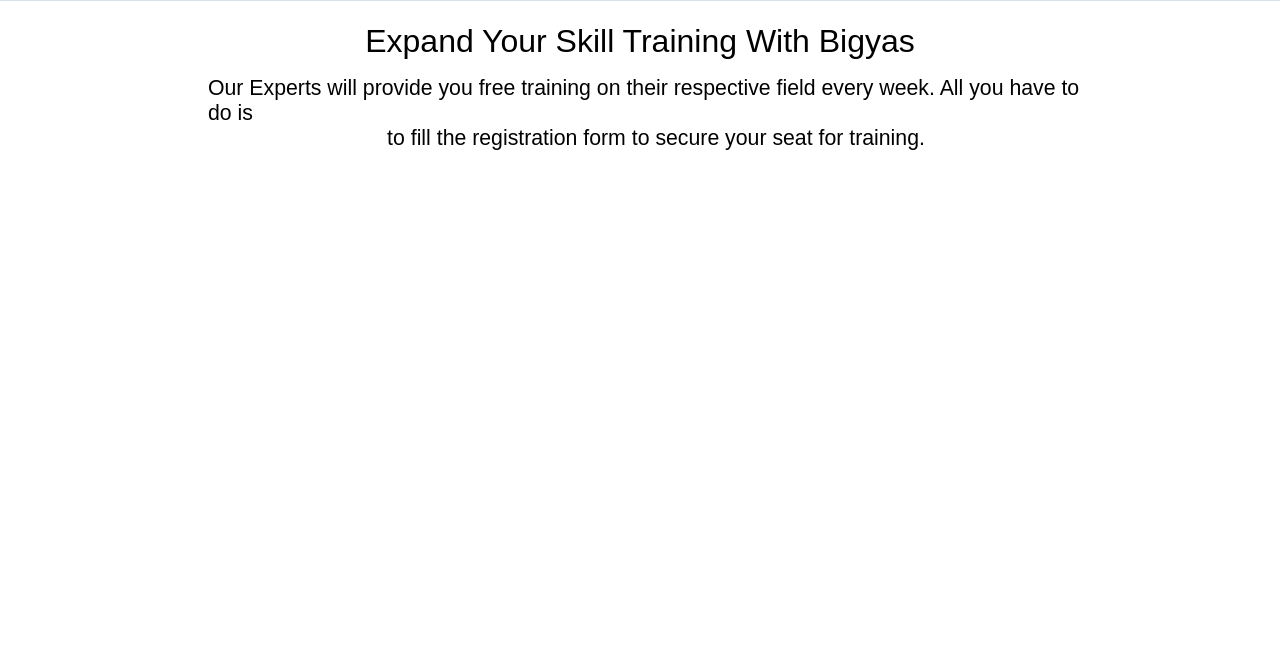
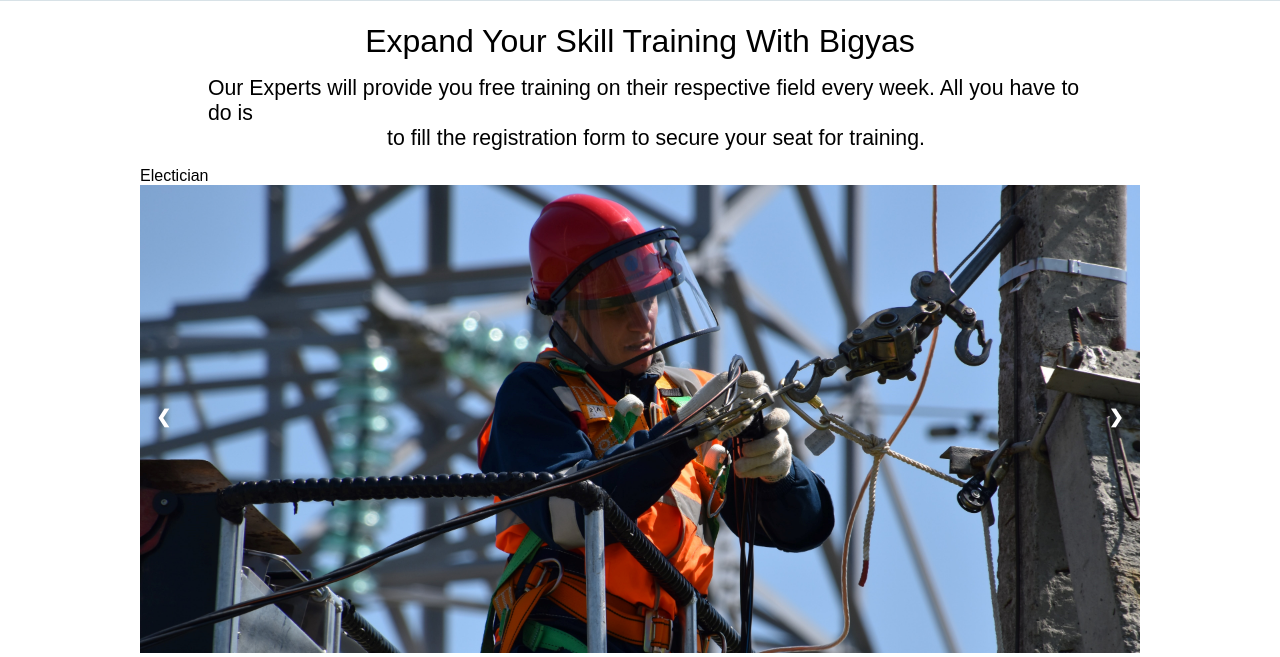
Before and after one commit to gulabi-squad/bigya, a Python web app: template templates/homepage.html in a window 1280 px wide. Shown: the part 715-1372 px from the top of the page. Before the commit the page ends 865 px from the top, so only its background shows below. Run offline with Jinja, Linux system fonts and the light colour scheme; the template is opened without the code that fills it, so the values that code supplies are empty; some libraries are stand-ins or nearby versions.

Commit message:
homepage update 3

```diff
--- a/static/homepage.css
+++ b/static/homepage.css
@@ -258,4 +258,80 @@
 .discription .text-continue{
     text-align: center;
 }
+
 /* end of styling of training section */
+
+
+
+
+
+
+
+
+/* Slideshow container */
+
+
+
+.slideshow-container {
+  max-width: 1000px;
+  position: relative;
+  margin: auto;
+  margin-top: 1rem;
+}
+
+.mySlides img{
+    height: 467.656px;
+    width: 100%;
+}
+
+
+/* Next & previous buttons */
+.prev, .next {
+  cursor: pointer;
+  position: absolute;
+  top: 50%;
+  width: auto;
+  padding: 16px;
+  margin-top: -22px;
+  color: white;
+  font-weight: bold;
+  font-size: 18px;
+  transition: 0.6s ease;
+  border-radius: 0 3px 3px 0;
+  user-select: none;
+}
+
+
+
+/* Position the "next button" to the right */
+.next {
+  right: 0;
+  border-radius: 3px 0 0 3px;
+}
+
+
+
+
+.prev:hover, .next:hover {
+  background-color: rgba(0,0,0,0.8);
+}
+
+
+
+/* Fading animation */
+.fade {
+  animation-name: fade;
+  animation-duration: 0.7s;
+}
+
+
+@keyframes fade {
+  from {opacity: .4}
+  to {opacity: 1}
+}
+
+
+
+
+
+/* end of styling of slideswhow */
--- a/templates/homepage.html
+++ b/templates/homepage.html
@@ -104,6 +104,70 @@
 
 
 
+<!-- Slide Show -->
+
+
+<div class="slideshow-container">
+
+    <div class="mySlides fade">
+        <p class="text1">Electician</p>
+      <img src="/static/electrician_at_poll_2.jpg">
+
+    </div>
+
+    <div class="mySlides fade">
+        <p>Toilet Cleaner</p>
+      <img src="/static/toilet_cleaner.jpg">
+    </div>
+
+
+    <a class="prev" onclick="plusSlides(-1)">❮</a>
+    <a class="next" onclick="plusSlides(1)">❯</a>
+    </div>
+
+
+ <!-- End of slide show -->
+
+
+<!-- Hire from category -->
+<div>
+    <p></p>
+</div>
+<div></div>
+<div></div>
+<div></div>
+<div></div>
+
+
+<script>
+    let slideIndex = 1;
+    showSlides(slideIndex);
+
+    function plusSlides(n) {
+      showSlides(slideIndex += n);
+    }
+
+    function currentSlide(n) {
+      showSlides(slideIndex = n);
+    }
+
+    function showSlides(n) {
+      let i;
+      let slides = document.getElementsByClassName("mySlides");
+      let dots = document.getElementsByClassName("dot");
+      if (n > slides.length) {slideIndex = 1}
+      if (n < 1) {slideIndex = slides.length}
+      for (i = 0; i < slides.length; i++) {
+        slides[i].style.display = "none";
+      }
+      for (i = 0; i < dots.length; i++) {
+        dots[i].className = dots[i].className.replace(" active", "");
+      }
+      slides[slideIndex-1].style.display = "block";
+      dots[slideIndex-1].className += " active";
+    }
+    </script>
+
 </main>
 </body>
 </html>
```
Also changed, not shown: static/electrician_at_poll_2.jpg (added), static/toilet_cleaner.jpg (added), static/toilet_cleaner_2.jpg (added).
